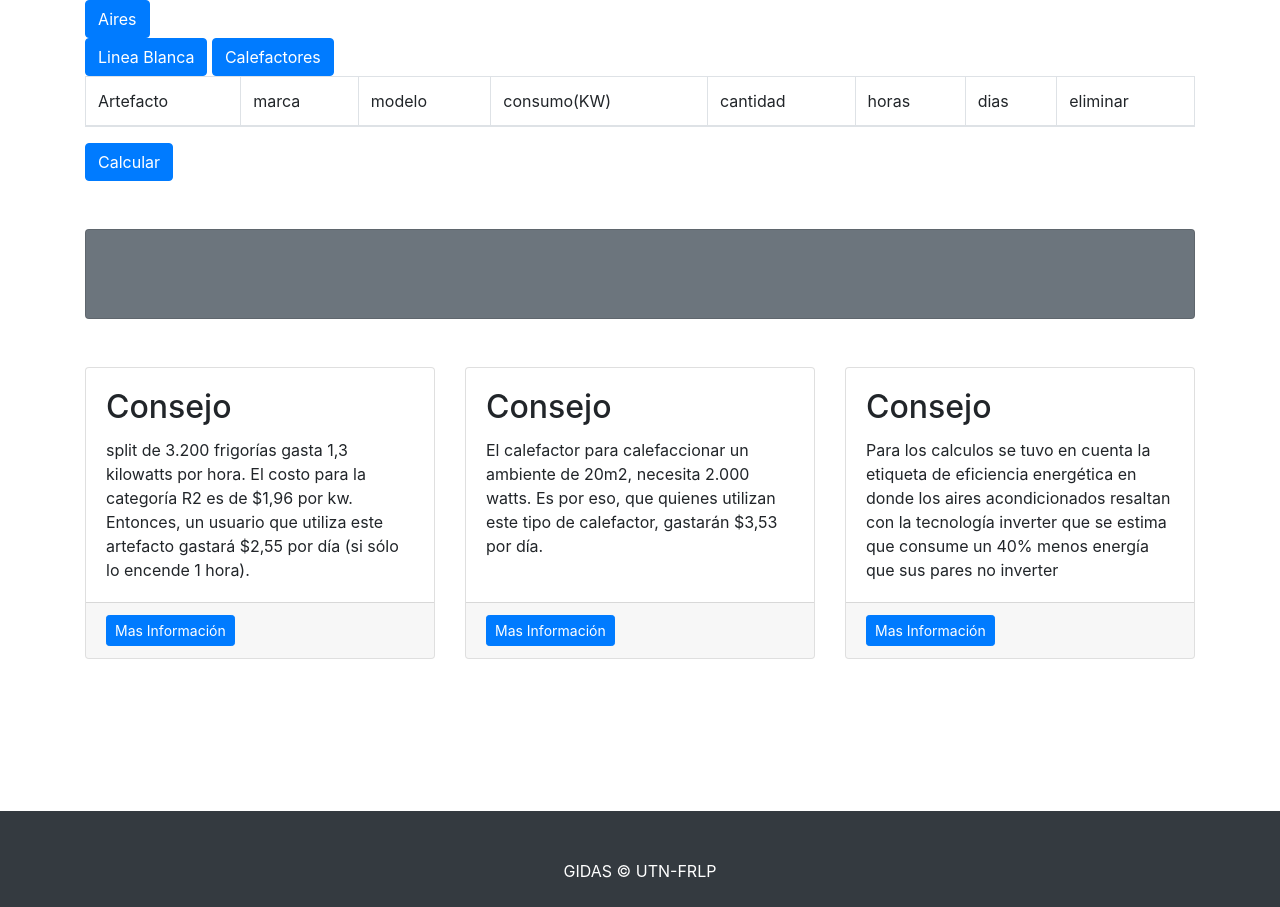
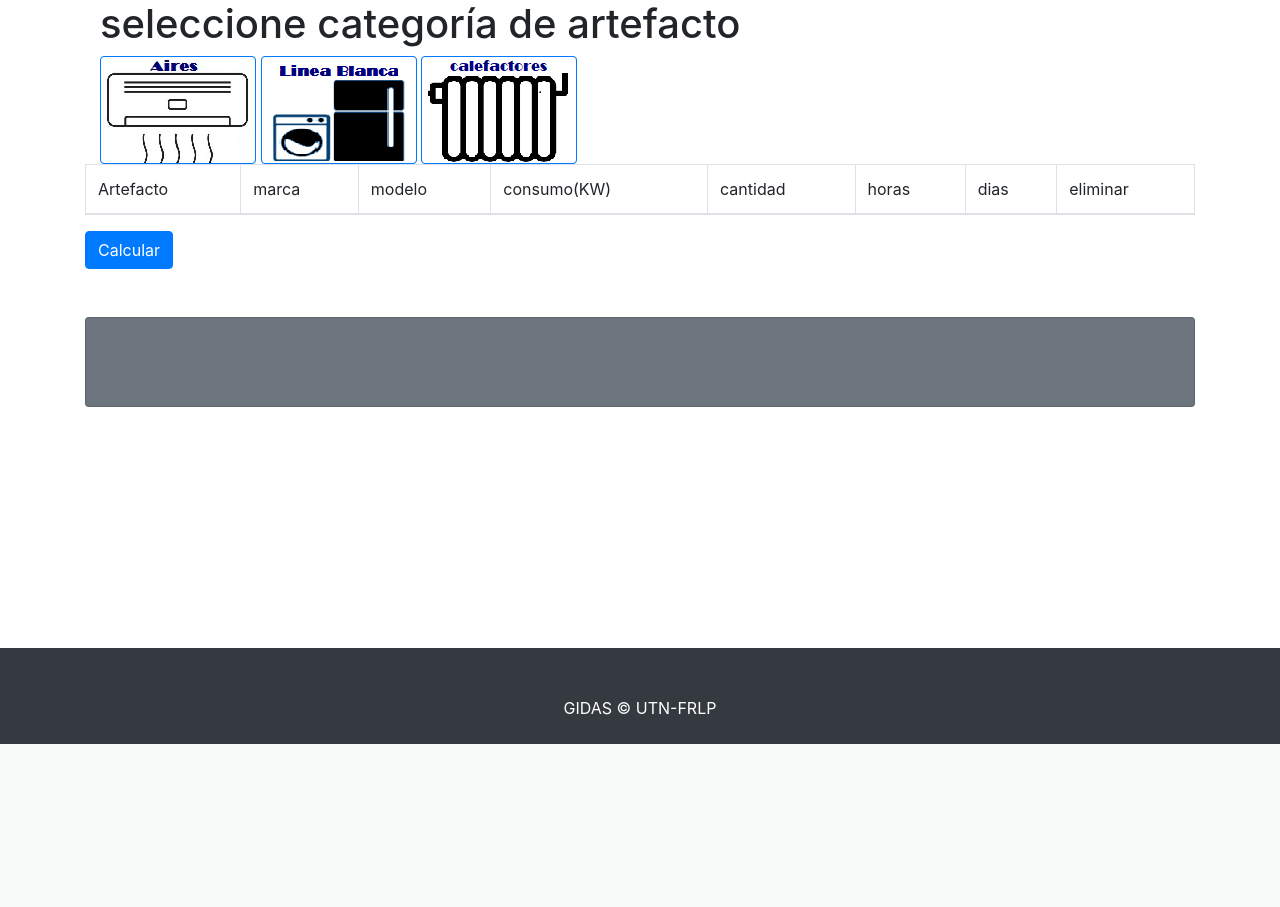
Before and after one commit to pabloSalva/Cheap_heat, a Django app: page /calculo/ in a window 1280 px wide. Shown: the part 56-963 px from the top of the page. After the commit the page ends 800 px from the top, so only its background shows below. Run offline with Django 3.2, Linux system fonts and the light colour scheme; parts of the project's set-up code (start-up, migrations or seed data) failed here and were passed over; some libraries are stand-ins or nearby versions.

Commit message:
botones electricos

```diff
--- a/consumo/static/css/small-business.css
+++ b/consumo/static/css/small-business.css
@@ -65,3 +65,22 @@ footer{
 
 
 }
+
+.botonaire{
+  background-image:url("../img/iconoAire.jpg");
+  height:108px;
+  width:156px;
+
+
+
+}
+
+
+.botonlineablanca{
+  background-image:url("../img/iconoLBlanca.png");
+  height:108px;
+  width:156px;
+
+
+
+}
--- a/consumo/templates/consumo/calculo.html
+++ b/consumo/templates/consumo/calculo.html
@@ -11,13 +11,15 @@
 <!-- Extra large modal -->
 
 
-<div>
+<div class="container">
+  <h1 class="center">seleccione categoría de artefacto</h1>
+</div>
+<div class="container">
+<button type="button" class="btn btn-primary traer botonaire" data-toggle="modal" data-target=".bd-example-modal-xl" data-whatever="Aires" id="Aires"></button>
 
-<button type="button" class="btn btn-primary traer" data-toggle="modal" data-target=".bd-example-modal-xl" data-whatever="Aires" id="Aires">Aires</button>
-</div>
-<div>
-<button type="button" class="btn btn-primary traer" data-toggle="modal" data-target=".bd-example-modal-xl" data-whatever="LineaBlanca" id="LineaBlanca">Linea Blanca</button>
-<button type="button" class="btn btn-primary traer" data-toggle="modal" data-target=".bd-example-modal-xl" data-whatever="Calefactores" id="Calefactores">Calefactores</button>
+
+<button type="button" class="btn btn-primary traer botonlineablanca" data-toggle="modal" data-target=".bd-example-modal-xl" data-whatever="LineaBlanca" id="LineaBlanca"></button>
+<button type="button" class="btn btn-primary traer botoncalefactorgas" data-toggle="modal" data-target=".bd-example-modal-xl" data-whatever="Calefactores" id="Calefactores"></button>
 
 </div>
 <div class="modal fade bd-example-modal-xl" tabindex="-1" role="dialog" aria-labelledby="myExtraLargeModalLabel" aria-hidden="true">
@@ -87,8 +89,9 @@
       </div>
     </div>
     {% endblock %}
+<!--
+    {% block cartas %}
 
-    {% block cartas %}
 
     <div class="row">
       <div class="col-md-4 mb-5">
@@ -104,7 +107,8 @@
           </div>
         </div>
       </div>
-      <!-- /.col-md-4 -->
+      -->
+      <!-- /.col-md-4
       <div class="col-md-4 mb-5">
         <div class="card h-100">
           <div class="card-body">
@@ -117,7 +121,8 @@
           </div>
         </div>
       </div>
-      <!-- /.col-md-4 -->
+      -->
+      <!-- /.col-md-4
       <div class="col-md-4 mb-5">
         <div class="card h-100">
           <div class="card-body">
@@ -129,9 +134,11 @@
           </div>
         </div>
       </div>
-      <!-- /.col-md-4 -->
+       -->
+      <!-- /.col-md-4
 
     </div>
+     -->
     <!-- /.row -->
     {% endblock  %}
 
```
Also changed, not shown: consumo/static/img/iconoAire.jpg (added), consumo/static/img/iconoLBlanca.png (added).
